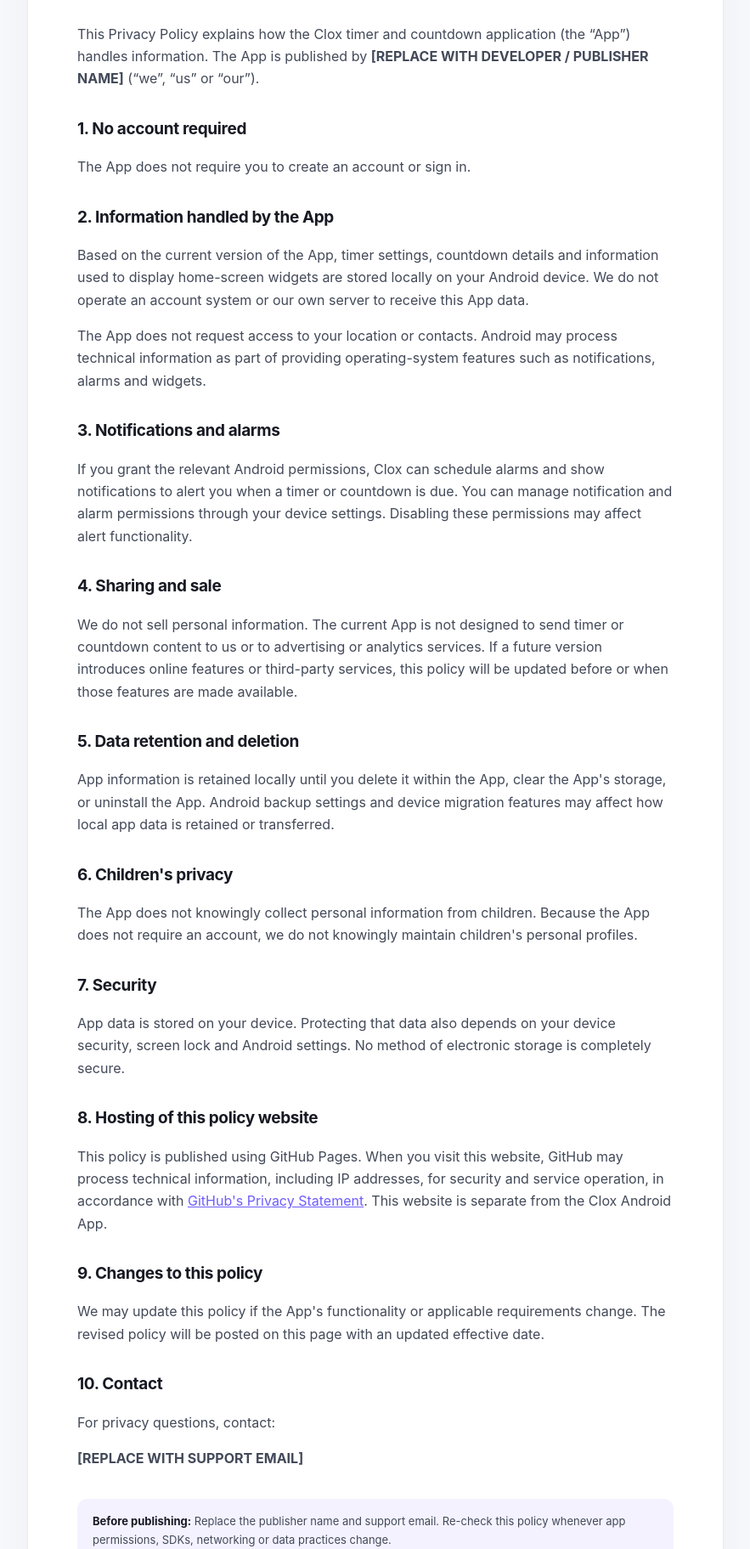
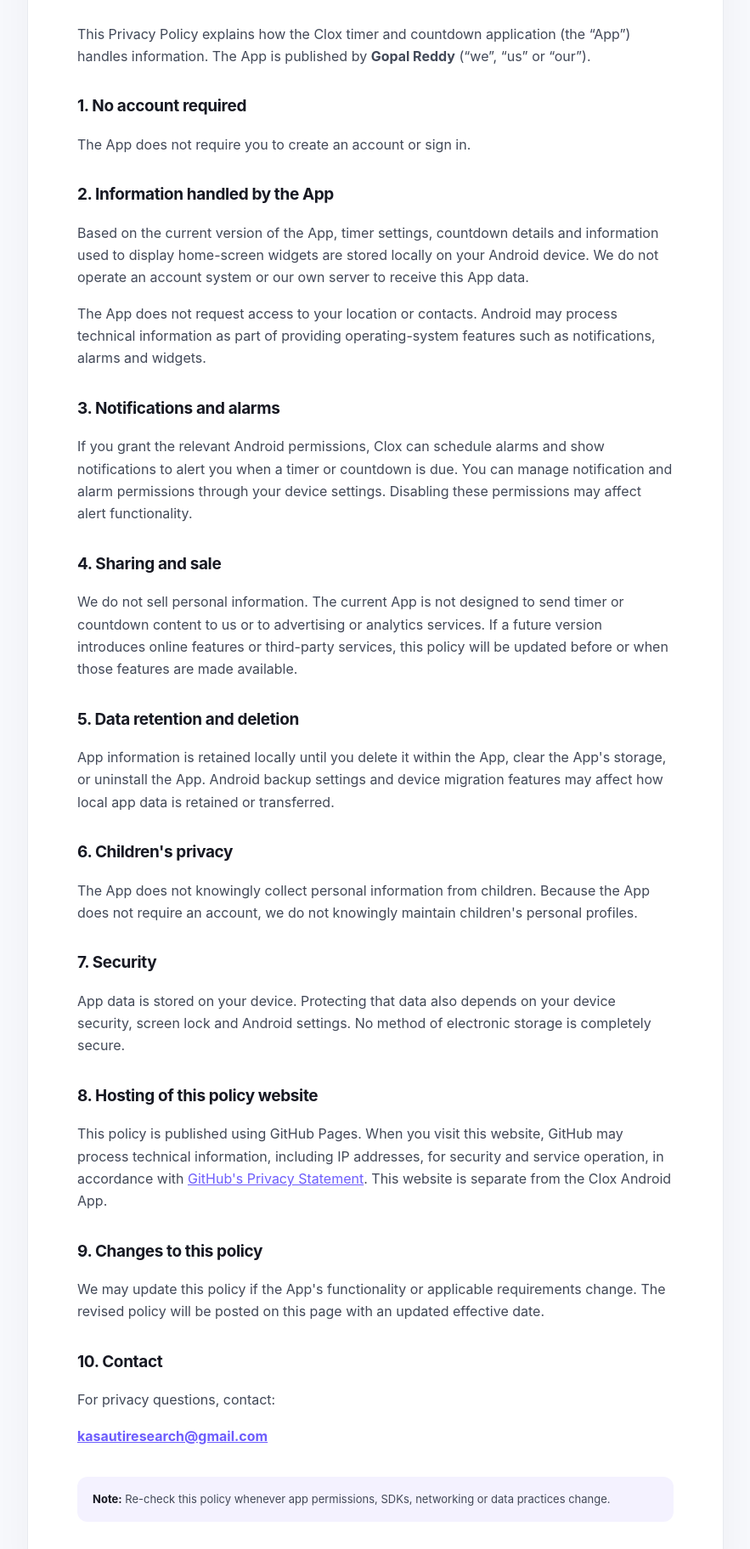
Before and after one commit to GopalRedd/clox-legal, a plain HTML site: page privacy-policy.html in a window 1280 px wide. Shown: the part 297-2120 px from the top of the page at 85% size, without its empty margins (198-1081 px from the left). Drawn offline with Linux system fonts and the light colour scheme.

Commit message:
Add files via upload
Bug fixes

```diff
--- a/privacy-policy.html
+++ b/privacy-policy.html
@@ -2,7 +2,7 @@
 <html lang="en"><head><meta charset="utf-8"><meta name="viewport" content="width=device-width, initial-scale=1"><meta name="description" content="Privacy Policy for the Clox timer and countdown app."><title>Privacy Policy — Clox</title><link rel="stylesheet" href="styles.css"></head>
 <body><header class="site-header"><a class="brand" href="index.html"><span class="brand-mark">C</span><span>Clox</span></a><nav><a href="privacy-policy.html" aria-current="page">Privacy</a><a href="terms-and-conditions.html">Terms</a></nav></header>
 <main class="document"><div class="eyebrow">CLOX · LEGAL</div><h1>Privacy Policy</h1><p class="updated">Effective date: 17 November 2026</p>
-<p>This Privacy Policy explains how the Clox timer and countdown application (the “App”) handles information. The App is published by <strong>[REPLACE WITH DEVELOPER / PUBLISHER NAME]</strong> (“we”, “us” or “our”).</p>
+<p>This Privacy Policy explains how the Clox timer and countdown application (the “App”) handles information. The App is published by <strong>Gopal Reddy</strong> (“we”, “us” or “our”).</p>
 <h2>1. No account required</h2><p>The App does not require you to create an account or sign in.</p>
 <h2>2. Information handled by the App</h2><p>Based on the current version of the App, timer settings, countdown details and information used to display home-screen widgets are stored locally on your Android device. We do not operate an account system or our own server to receive this App data.</p><p>The App does not request access to your location or contacts. Android may process technical information as part of providing operating-system features such as notifications, alarms and widgets.</p>
 <h2>3. Notifications and alarms</h2><p>If you grant the relevant Android permissions, Clox can schedule alarms and show notifications to alert you when a timer or countdown is due. You can manage notification and alarm permissions through your device settings. Disabling these permissions may affect alert functionality.</p>
@@ -12,6 +12,6 @@
 <h2>7. Security</h2><p>App data is stored on your device. Protecting that data also depends on your device security, screen lock and Android settings. No method of electronic storage is completely secure.</p>
 <h2>8. Hosting of this policy website</h2><p>This policy is published using GitHub Pages. When you visit this website, GitHub may process technical information, including IP addresses, for security and service operation, in accordance with <a href="https://docs.github.com/en/site-policy/privacy-policies/github-privacy-statement">GitHub's Privacy Statement</a>. This website is separate from the Clox Android App.</p>
 <h2>9. Changes to this policy</h2><p>We may update this policy if the App's functionality or applicable requirements change. The revised policy will be posted on this page with an updated effective date.</p>
-<h2>10. Contact</h2><p>For privacy questions, contact:</p><p><strong>[REPLACE WITH SUPPORT EMAIL]</strong></p>
-<p class="notice"><strong>Before publishing:</strong> Replace the publisher name and support email. Re-check this policy whenever app permissions, SDKs, networking or data practices change.</p>
+<h2>10. Contact</h2><p>For privacy questions, contact:</p><p><strong><a href="mailto:kasautiresearch@gmail.com">kasautiresearch@gmail.com</a></strong></p>
+<p class="notice"><strong>Note:</strong> Re-check this policy whenever app permissions, SDKs, networking or data practices change.</p>
 </main><footer><span>© 2026 Clox</span><span><a href="index.html">Home</a> · <a href="terms-and-conditions.html">Terms</a></span></footer></body></html>
```
Also changed, not shown: index.html (+1 -1 lines), terms-and-conditions.html (+3 -3 lines), 1 other file.
